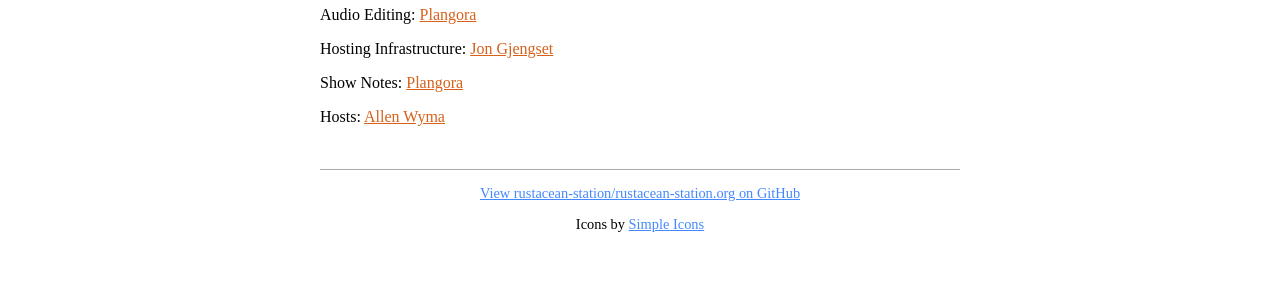
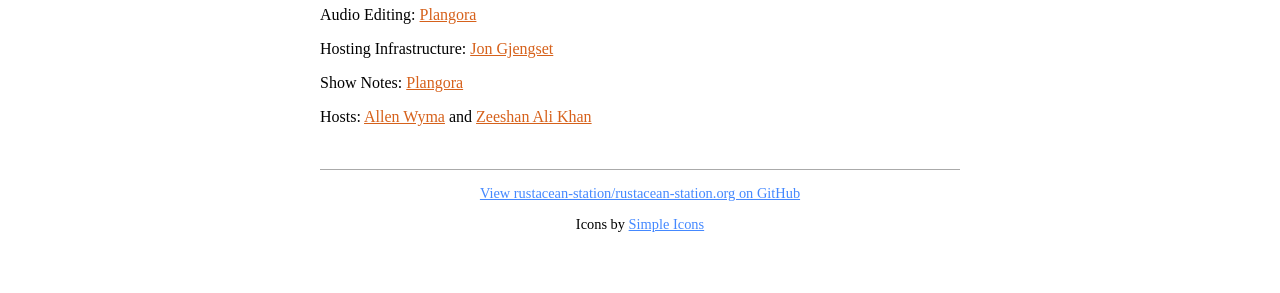
Before and after one commit to rustacean-station/rustacean-station.org, a Jekyll site: the page built from _episodes/interviews/2023-06-02-stefan-baumgartner.md, in a window 1280 px wide. Shown: the part 1565-1858 px from the top of the page. Built offline with Jekyll 4.4.1, drawn with Linux system fonts in a browser that asks for light colours.

Commit message:
add Zeeshan to hosts

```diff
--- a/_episodes/interviews/2023-06-02-stefan-baumgartner.md
+++ b/_episodes/interviews/2023-06-02-stefan-baumgartner.md
@@ -50,4 +50,4 @@
 
 Show Notes: [Plangora](https://twitter.com/plangora)
 
-Hosts: [Allen Wyma](https://twitter.com/allenwyma)
+Hosts: [Allen Wyma](https://twitter.com/allenwyma) and [Zeeshan Ali Khan](https://toot.cat/@zeenix)
```
